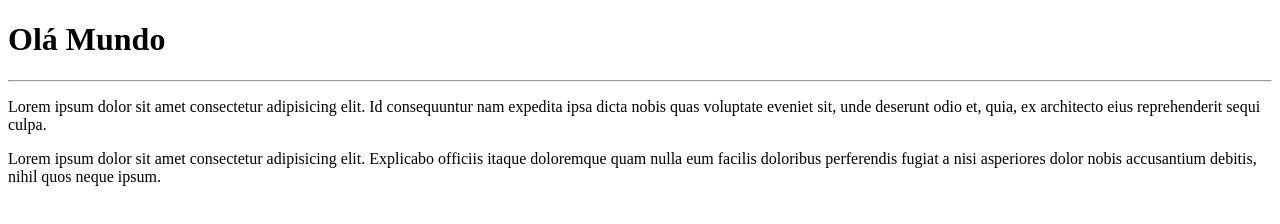
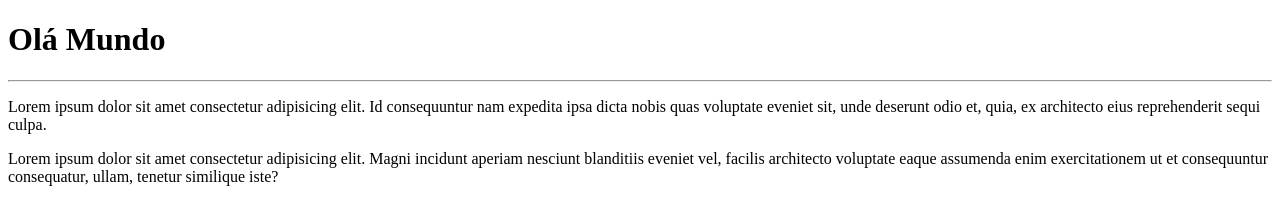
Before and after one commit to caiuhrs/Mandalas-a-Bordo-, a plain HTML site: page site-exemplo/index.html in a window 1280 px wide. Drawn offline with Linux system fonts and the light colour scheme.

Commit message:
Atualizei um paragrafo

```diff
--- a/site-exemplo/index.html
+++ b/site-exemplo/index.html
@@ -10,7 +10,7 @@
     <h1>Olá Mundo</h1>
     <hr>
     <p>Lorem ipsum dolor sit amet consectetur adipisicing elit. Id consequuntur nam expedita ipsa dicta nobis quas voluptate eveniet sit, unde deserunt odio et, quia, ex architecto eius reprehenderit sequi culpa.</p>
-Lorem ipsum dolor sit amet consectetur adipisicing elit. Explicabo officiis itaque doloremque quam nulla eum facilis doloribus perferendis fugiat a nisi asperiores dolor nobis accusantium debitis, nihil quos neque ipsum.
+<p>Lorem ipsum dolor sit amet consectetur adipisicing elit. Magni incidunt aperiam nesciunt blanditiis eveniet vel, facilis architecto voluptate eaque assumenda enim exercitationem ut et consequuntur consequatur, ullam, tenetur similique iste?</p>
 
 </body>
 </html>
```
